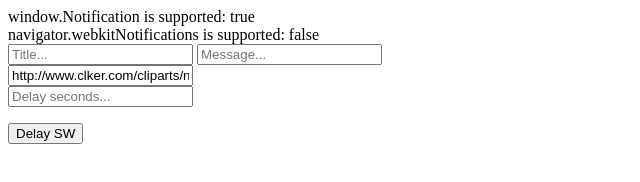
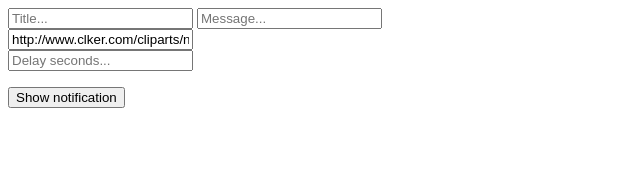
Before and after one commit to nunofaria11/ServiceWorker-Notifications, a plain HTML site: page index.html in a window 1280 px wide. Shown: the whole page, without its empty margins (0-640 px from the left). Drawn offline with nearby package versions, Linux system fonts and the light colour scheme.

Commit message:
clean code

```diff
--- a/index.html
+++ b/index.html
@@ -29,7 +29,7 @@
         Notification.requestPermission(function(result) {
             if (result === 'granted') {
                 navigator.serviceWorker.ready.then(function(registration) {
-
+                    // do stuff
                 });
             }
 
@@ -58,28 +58,16 @@
                 })
             });
         }, delay || 0);
-
-
     }
 
     function onNotifyClick() {
         alert('outter notification clicked!');
     }
 
-
-
     $(document).ready(function() {
-        var notificationSupported = "Notification" in window;
-        var webkitNotificationsSupported = "webkitNotifications" in navigator;
-        var content =
-            "window.Notification is supported: " + notificationSupported + "<br>navigator.webkitNotifications is supported: " + webkitNotificationsSupported;
-        document.getElementById('support').innerHTML = content;
-
         $('#icon').val('http://www.clker.com/cliparts/n/C/y/X/u/K/search-icon-th.png');
-
         // register sw
         registerServiceWorker();
-
     });
     </script>
     <div id="support"></div>
@@ -90,7 +78,7 @@
     <br>
     <input id="delay" type="number" placeholder="Delay seconds..." />
     <p>
-        <button onclick="swNotify()">Delay SW</button>
+        <button onclick="swNotify()">Show notification</button>
 </body>
 
 </html>
```
